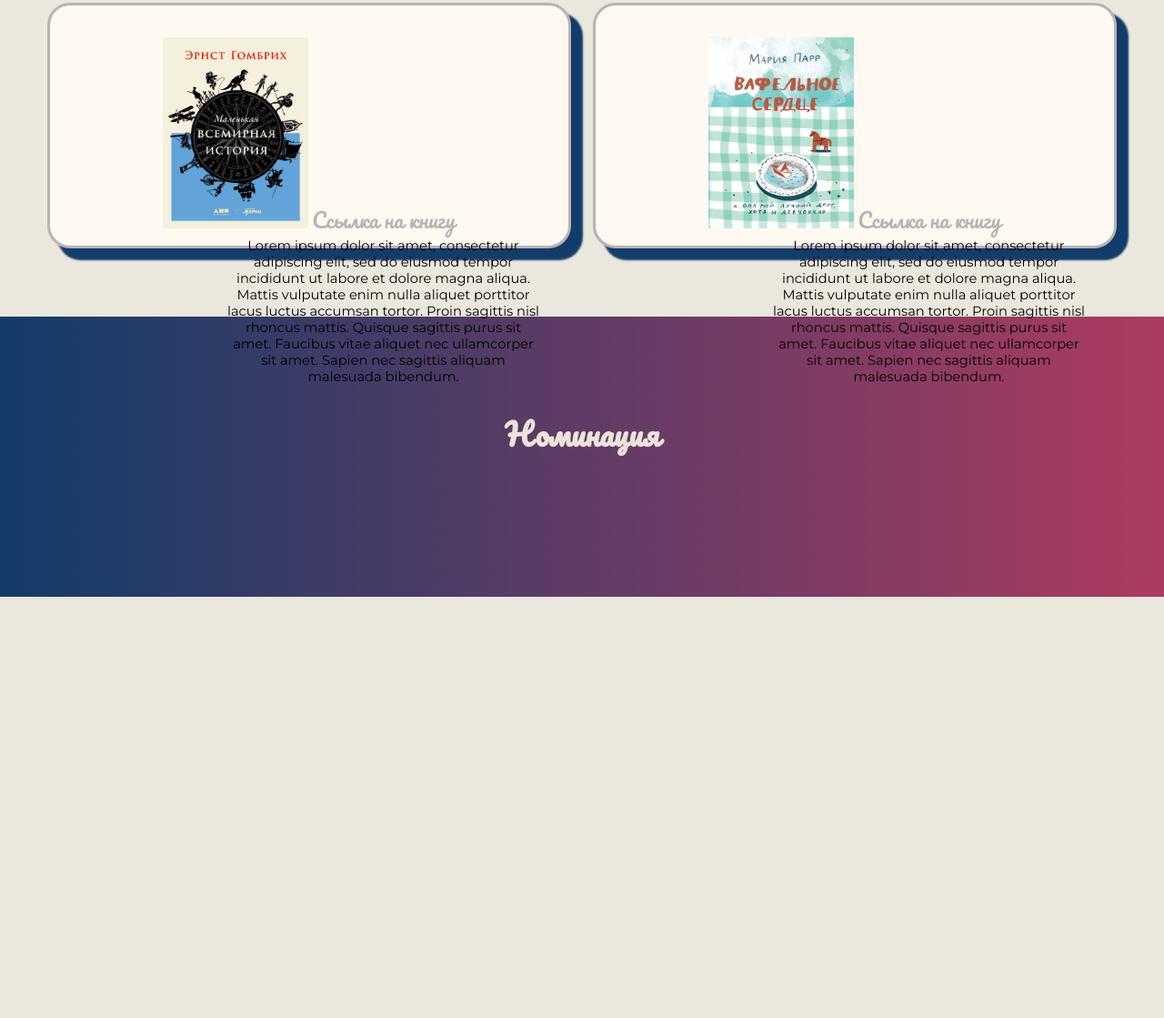
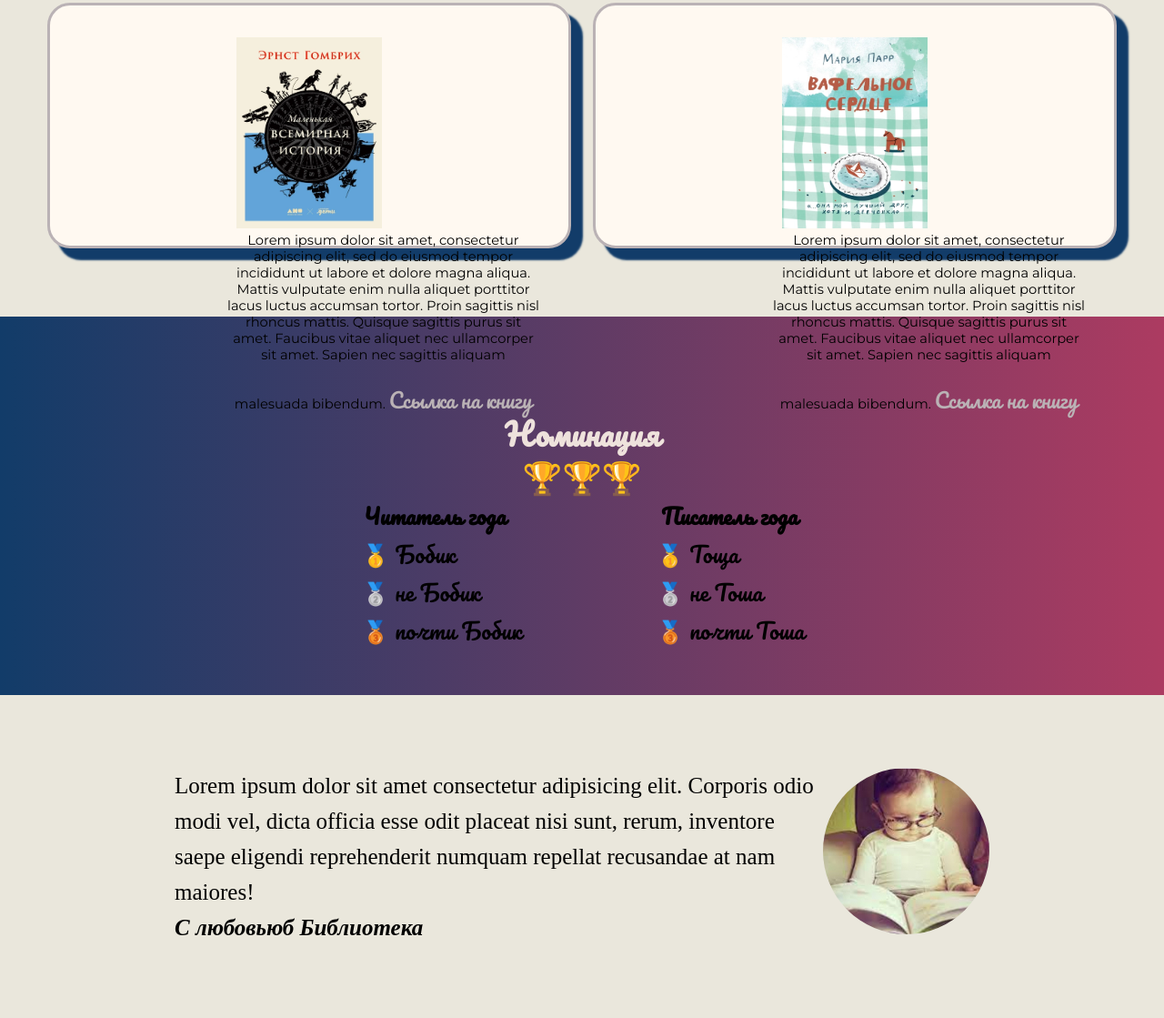
Before and after one commit to GermanKek-lab/WEB_Movavi, a plain HTML site: page lseeon_7/index.html in a window 1280 px wide. Shown: the part 778-1897 px from the top of the page at 91% size. Before the commit the page ends 1434 px from the top, so only its background shows below. Drawn offline with Linux system fonts and the light colour scheme.

Commit message:
Дорогой дневник, сегодня 6 апреля

```diff
--- /dev/null
+++ b/lesson_8/bulochnay/style.css
@@ -0,0 +1,12 @@
+*{
+    margin: 0;
+    padding: 0;
+    box-sizing: 0;
+}
+
+.main{
+    width: 100vw;
+    height: 100vh;
+    background-image: url("../image/main-bkg.jpg");
+    background-repeat: no-repeat;
+}
--- a/lseeon_7/index.html
+++ b/lseeon_7/index.html
@@ -22,19 +22,52 @@
         <h2 class="new-heading">Новинки</h2>
         <div class="book-card">
             <img class="book-cover" src="photo/book1.webp" alt="Обложка книги">
-            <p class="book-intro">Lorem ipsum dolor sit amet, consectetur adipiscing elit, sed do eiusmod tempor incididunt ut labore et dolore magna aliqua. Mattis vulputate enim nulla aliquet porttitor lacus luctus accumsan tortor. Proin sagittis nisl rhoncus mattis. Quisque sagittis purus sit amet. Faucibus vitae aliquet nec ullamcorper sit amet. Sapien nec sagittis aliquam malesuada bibendum.</p>
-            <a class="book-link" href="https://www.litres.ru/ernst-gombrih-18281200/malenkaya-vsemirnaya-istoriya/">Ссылка на книгу</a>
+            <p class="book-intro">
+                Lorem ipsum dolor sit amet, consectetur adipiscing elit, sed do eiusmod tempor incididunt ut labore et dolore magna aliqua. Mattis vulputate enim nulla aliquet porttitor lacus luctus accumsan tortor. Proin sagittis nisl rhoncus mattis. Quisque sagittis purus sit amet. Faucibus vitae aliquet nec ullamcorper sit amet. Sapien nec sagittis aliquam malesuada bibendum.
+                <a class="book-link" href="https://www.litres.ru/ernst-gombrih-18281200/malenkaya-vsemirnaya-istoriya/">Ссылка на книгу</a>
+            </p>
+
         </div>
         <div class="book-card">
             <img class="book-cover" src="photo/book2.webp" alt="Обложка книги">
-            <p class="book-intro">Lorem ipsum dolor sit amet, consectetur adipiscing elit, sed do eiusmod tempor incididunt ut labore et dolore magna aliqua. Mattis vulputate enim nulla aliquet porttitor lacus luctus accumsan tortor. Proin sagittis nisl rhoncus mattis. Quisque sagittis purus sit amet. Faucibus vitae aliquet nec ullamcorper sit amet. Sapien nec sagittis aliquam malesuada bibendum.</p>
-            <a class="book-link" href="https://www.litres.ru/ernst-gombrih-18281200/malenkaya-vsemirnaya-istoriya/">Ссылка на книгу</a>
+            <p class="book-intro">
+                Lorem ipsum dolor sit amet, consectetur adipiscing elit, sed do eiusmod tempor incididunt ut labore et dolore magna aliqua. Mattis vulputate enim nulla aliquet porttitor lacus luctus accumsan tortor. Proin sagittis nisl rhoncus mattis. Quisque sagittis purus sit amet. Faucibus vitae aliquet nec ullamcorper sit amet. Sapien nec sagittis aliquam malesuada bibendum.
+                <a class="book-link" href="https://www.litres.ru/ernst-gombrih-18281200/malenkaya-vsemirnaya-istoriya/">Ссылка на книгу</a>
+            </p>
+
         </div>
     </div>
 
     <!-- Номинация -->
     <div class="prize">
         <h2 class="prize-heading">Номинация</h2>
+        <span class="prize-icon">🏆🏆🏆</span>
+        <div class="prize-list">
+            <h3>Читатель года</h3>
+            <ol>
+                <li>🥇 Бобик</li>
+                <li>🥈 не Бобик</li>
+                <li>🥉 почти Бобик</li>
+            </ol>
+        </div>
+
+        <div class="prize-list">
+            <h3>Писатель года</h3>
+            <ol>
+                <li>🥇 Тоща</li>
+                <li>🥈 не Тоша</li>
+                <li>🥉 почти Тоша</li>
+            </ol>
+        </div>
+    </div>
+
+    <div class="last_sec">
+        <img class="reader-img" src="photo/reader.jpg" alt="">
+        <p class="last-words">
+            Lorem ipsum dolor sit amet consectetur adipisicing elit. Corporis odio modi vel, dicta officia esse odit placeat nisi sunt, rerum, inventore saepe eligendi reprehenderit numquam repellat recusandae at nam maiores!
+            <br>
+            <b><i>С любовьюб Библиотека</i></b>
+        </p>
     </div>
 </body>
 </html>
--- a/lseeon_7/style.css
+++ b/lseeon_7/style.css
@@ -85,6 +85,7 @@ h1{
     font-size: 17pt;
     font-family: 'Pacifico', cursive;
     color: #BAB2B5;
+    margin-top: 20px;
 
 }
 
@@ -105,5 +106,46 @@ h1{
     color: #EEE2DC;
     font-family: 'Pacifico', cursive;
     font-size: 25pt;
-    padding: 100px 0;
+    padding-top: 100px;
 }
+
+.prize-icon{
+    font-size: 35px;
+    display: block;
+}
+
+.prize-list{
+    display: inline-block;
+    font-family: 'Pacifico', cursive;
+    font-size: 20px;
+    width: 320px;
+}
+
+.prize-list > h3{
+    text-align: center;
+}
+
+ol {
+    list-style-type: none;
+    padding-left: 80px;
+    font-size: 24px;
+    text-align: left;
+}
+
+/*последняя секция*/
+
+.last_sec{
+    width: 70%;
+    margin: auto;
+    padding: 80px 0;
+}
+
+.reader-img{
+    border-radius: 50%;
+    float: right;
+}
+
+.last-words{
+    font-size: 25px;
+    line-height: 39px;
+}
```
Also changed, not shown: lesson_8/bulochnay/index.html (added, +22 -0 lines), lesson_8/expirement/index.html (added, +45 -0 lines), lesson_8/expirement/style.css (added), lesson_8/image/img1.jpeg (added), lesson_8/image/text-bkg.jpeg (added), 2 other files.
